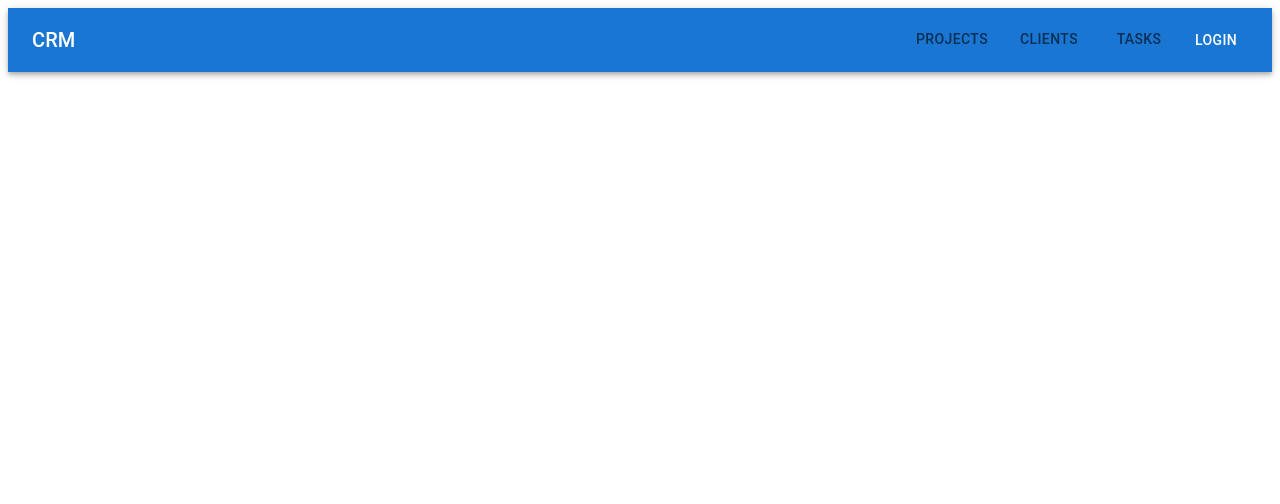
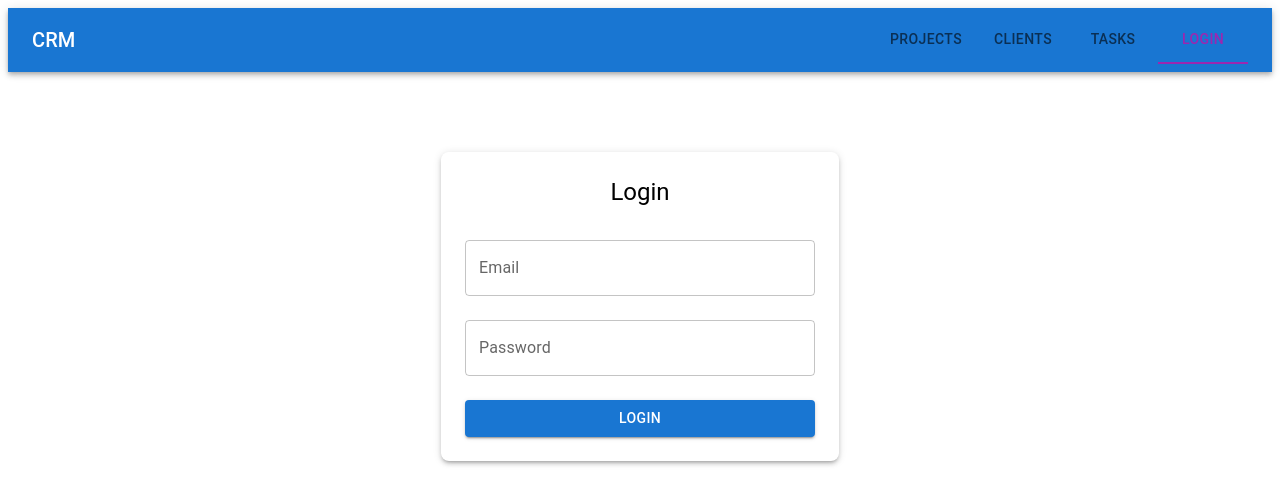
Before and after one commit to ShyaAyad/CRMReact, a React (Vite) app: page /login in a window 1280 px wide. Shown: the top 504 px of the page. Built offline with nearby package versions, Linux system fonts and the light colour scheme.

Commit message:
creatig the login, revision of (value, onChange) and form handling

```diff
--- a/src/App.jsx
+++ b/src/App.jsx
@@ -2,6 +2,7 @@ import ProjectCard from "./pages/ProjectCard.jsx";
 import Navbar from "./components/Navbar.jsx";
 import ClientCard from "./pages/ClientCard.jsx";
 import { Routes, Route } from "react-router-dom";
+import Login from "./components/Login.jsx";
 
 function App() {
   return (
@@ -10,6 +11,7 @@ function App() {
       <Routes>
         <Route path="/projects" element={<ProjectCard />} />
         <Route path="/clients" element={<ClientCard />} />
+        <Route path="/login" element={<Login />} />
       </Routes>
     </>
   )
--- a/src/api.jsx
+++ b/src/api.jsx
@@ -11,3 +11,6 @@ export const getAllClients = (page = 1) => axios.get(url + `clients?page=${page}
 
 // tasks endpoints
 export const getAllTasks = (page = 1) => axios.get(url + `tasks?page=${page}`);
+
+// loging user in
+export const logIn = (email, password) => axios.post(url + `login`, {email, password});
--- /dev/null
+++ b/src/components/Login.jsx
@@ -0,0 +1,66 @@
+import { Box, TextField, Button, Typography } from "@mui/material";
+import { useState } from "react";
+import * as api from "../api.jsx";
+
+function Login() {
+  const [email, setEmail] = useState("");
+  const [password, setPassword] = useState("");
+
+  const handleLogin = async (e) => {
+    e.preventDefault();
+    try {
+      const resp = api.logIn(email, password);
+      console.log(resp);
+    //   const { token, user } = resp.data;
+
+    //   localStorage.setItem("token", token);
+      localStorage.setItem("email", email);
+
+      console.log("logged in successfully:", email)
+    } catch (error) {
+      console.log("Failed to log user in", error);
+    }
+  };
+
+  return (
+    <Box
+      sx={{
+        width: 350,
+        mx: "auto",
+        mt: 10,
+        p: 3,
+        boxShadow: 3,
+        borderRadius: 2,
+      }}
+    >
+      <Typography variant="h5" textAlign="center" mb={2}>
+        Login
+      </Typography>
+      <form action="" onSubmit={handleLogin}>
+        <TextField
+          label="Email"
+          value={email}
+          onChange={(e) => setEmail(e.target.value)}
+          type="email"
+          fullWidth
+          margin="normal"
+        />
+
+        <TextField
+          label="Password"
+          value={password}
+          onChange={(e) => setPassword(e.target.value)}
+          type="password"
+          fullWidth
+          margin="normal"
+        />
+
+        <Button type="submit" variant="contained" fullWidth sx={{ mt: 2 }}>
+          Login
+        </Button>
+      </form>
+    </Box>
+  );
+}
+
+export default Login;
--- a/src/components/Navbar.jsx
+++ b/src/components/Navbar.jsx
@@ -1,9 +1,7 @@
-import { useState } from "react";
 import AppBar from "@mui/material/AppBar";
 import Box from "@mui/material/Box";
 import Toolbar from "@mui/material/Toolbar";
 import Typography from "@mui/material/Typography";
-import Button from "@mui/material/Button";
 import Tabs from "@mui/material/Tabs";
 import Tab from "@mui/material/Tab";
 import { useLocation, useNavigate } from "react-router-dom";
@@ -37,9 +35,8 @@ export default function Navbar() {
             <Tab value="/projects" label="Projects" />
             <Tab value="/clients" label="Clients" />
             <Tab value="/tasks" label="Tasks" />
+            <Tab value="/login" label="Login" color="inherit">Login</Tab>
           </Tabs>
-
-          <Button color="inherit">Login</Button>
         </Toolbar>
       </AppBar>
     </Box>
--- a/src/pages/ProjectCard.jsx
+++ b/src/pages/ProjectCard.jsx
@@ -7,6 +7,8 @@ import * as api from "../api.jsx";
 import { useEffect, useState } from "react";
 import { Box } from "@mui/system";
 import BasicPagination from "../components/BasicPagination.jsx";
+import Button from "@mui/material/Button";
+import { Link } from "react-router-dom";
 
 export default function ProjectCard() {
   const [projectData, setProjectData] = useState([]);
@@ -14,8 +16,8 @@ export default function ProjectCard() {
   const [totalPages, setTotalPages] = useState(1); // state for total pages to tell how many pages there will be in the pagination list
 
   const handlePagination = (event, value) => {
-    setPages(value)
-  }
+    setPages(value);
+  };
 
   useEffect(() => {
     const fetchingData = async () => {
@@ -48,30 +50,78 @@ export default function ProjectCard() {
         }}
       >
         {projectData.map((data, index) => (
-          <Card sx={{ maxWidth: 345 }} key={index}>
-            <CardActionArea>
-              {/* <CardMedia
-              component="img"
-              height="140"
-              image="/static/images/cards/contemplative-reptile.jpg"
-              alt="green iguana"
-            /> */}
+          <Card
+            sx={{
+              maxWidth: 345,
+              height: 260,
+              display: "flex",
+              flexDirection: "column",
+            }}
+            key={index}
+          >
+            <CardActionArea
+              sx={{
+                flex: 1,
+                display: "flex",
+                flexDirection: "column",
+                justifyContent: "space-between",
+                alignItems: "stretch",
+              }}
+            >
               <CardContent>
-                <Typography gutterBottom variant="h5" component="div">
-                  {data.attribute.name || "no name"}
+                <Typography gutterBottom variant="h5">
+                  {data.attribute.name || "No name"}
+                </Typography>
+
+                <Typography variant="body2" sx={{ color: "text.secondary" }}>
+                  {data.attribute.description || "No description"}
                 </Typography>
                 <Typography variant="body2" sx={{ color: "text.secondary" }}>
-                  {data.attribute.description || "no description"}
+                  {data.attribute.status || "No status"}
+                </Typography>
+                <Typography variant="body2" sx={{ color: "text.secondary" }}>
+                  {data.attribute.priority === 1 ? 'High priority' : data.attribute.priority === 2 ? 'Medium priority' : "No priority"}
                 </Typography>
               </CardContent>
+
+              <div style={{ display: "flex", justifyContent: "space-between" }}>
+                <Button
+                component={Link}
+                to={`/clients/${data.client_id}`}
+                variant="contained"
+                sx={{ m: 2, alignSelf: "flex-start" }}
+              >
+                Client
+              </Button>
+              <Button
+                component={Link}
+                to={`/tasks/${data.task_id}`}
+                variant="contained"
+                sx={{ m: 2, alignSelf: "flex-start" }}
+              >
+                Tasks
+              </Button>
+              </div>
             </CardActionArea>
           </Card>
         ))}
       </Box>
 
-      {/* there will be pagination component here */}
-      <div style={{ display: 'flex', alignItems: 'center', justifyContent: 'center', marginTop: '20px',  marginBottom: '20px'}}>
-        <BasicPagination page={page} totalPages={totalPages} handlePagination={handlePagination}/>
+      {/* pagination */}
+      <div
+        style={{
+          display: "flex",
+          alignItems: "center",
+          justifyContent: "center",
+          marginTop: "20px",
+          marginBottom: "20px",
+        }}
+      >
+        <BasicPagination
+          page={page}
+          totalPages={totalPages}
+          handlePagination={handlePagination}
+        />
       </div>
     </>
   );
```
